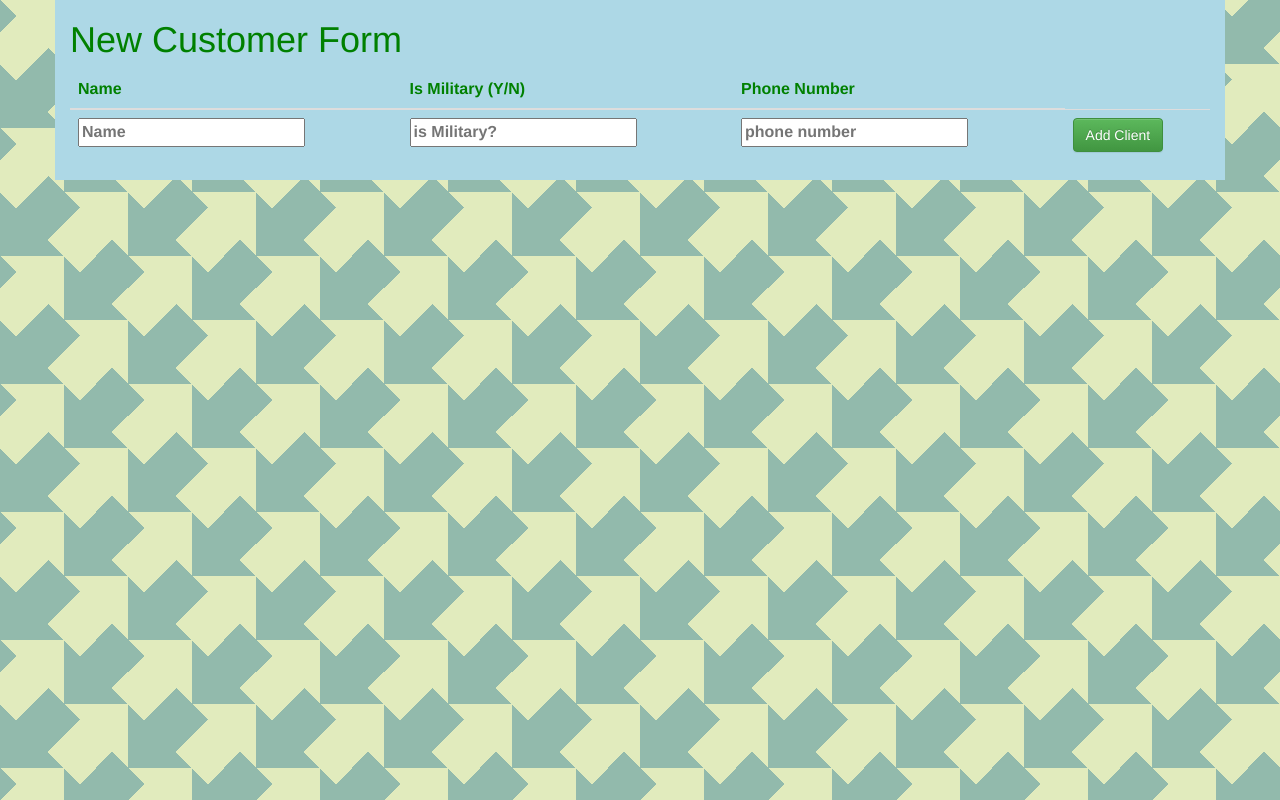
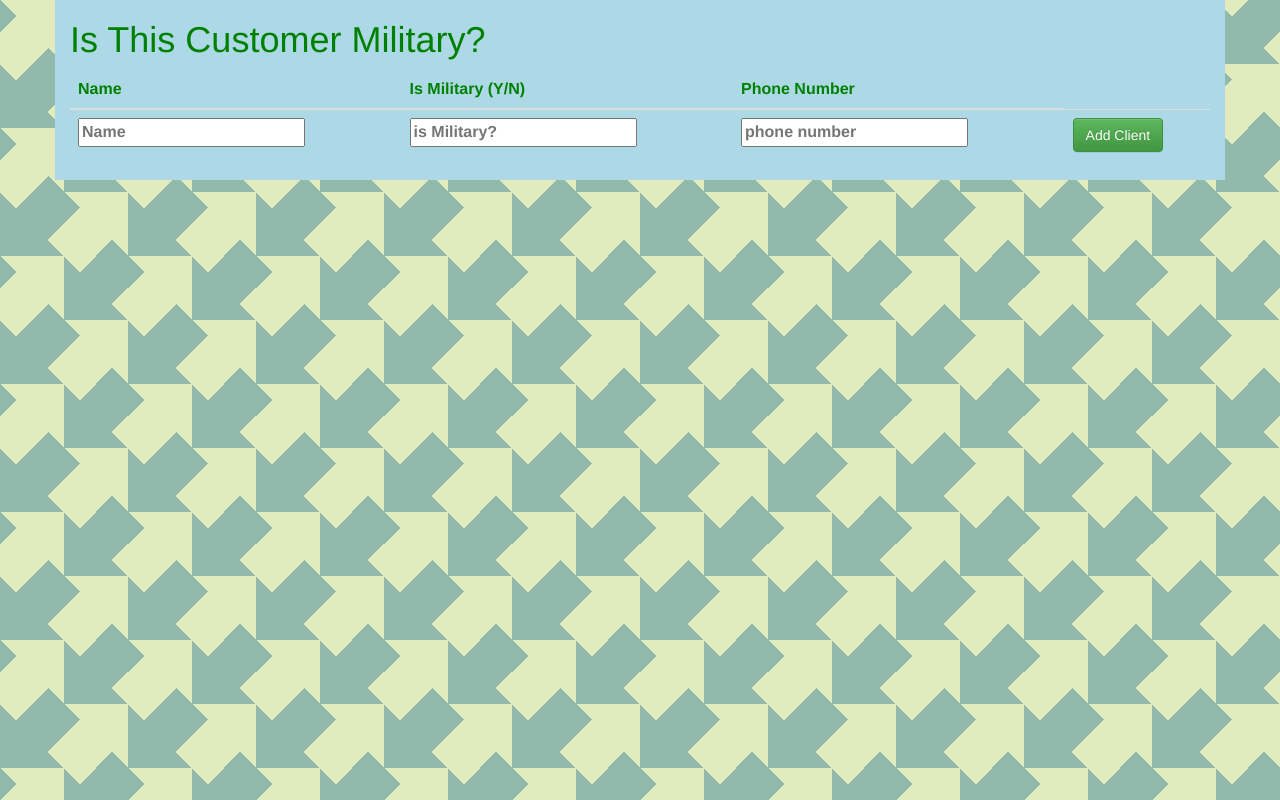
Before and after one commit to xbryan813x/mvp2016, a website: page public/index.html in a window 1280 px wide. Drawn offline with nearby package versions, Linux system fonts and the light colour scheme; no server answers.

Commit message:
Done, just need to deploy

```diff
--- a/public/index.html
+++ b/public/index.html
@@ -10,7 +10,7 @@
 </head>
   <body  ng-app='myApp' class="appColor">
     <div class="container" ng-controller="formCtrl">
-      <h1>New Customer Form</h1>
+      <h1>Is This Customer Military?</h1>
       <table class="table">
           <thead>
             <tr>
```
